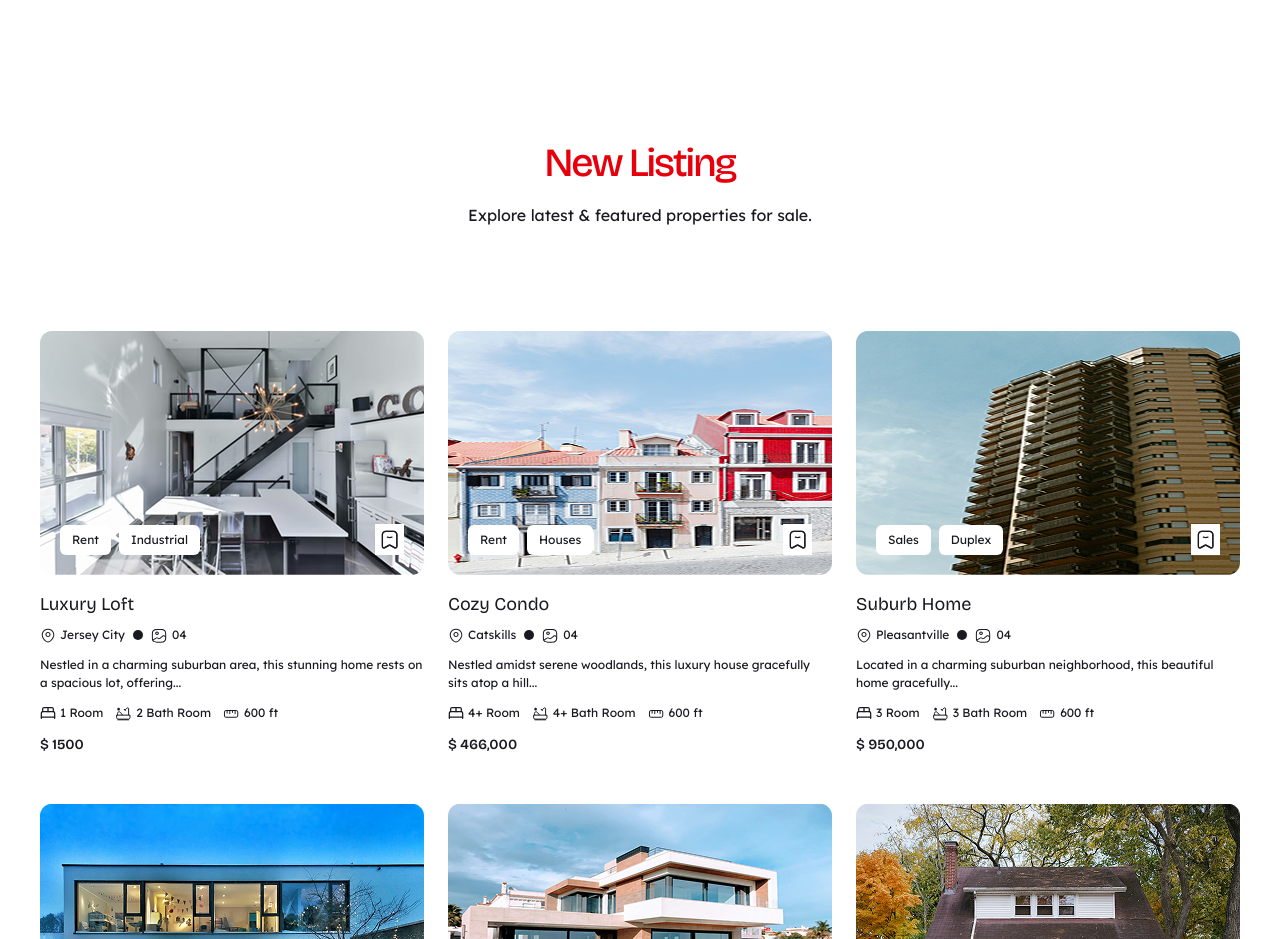
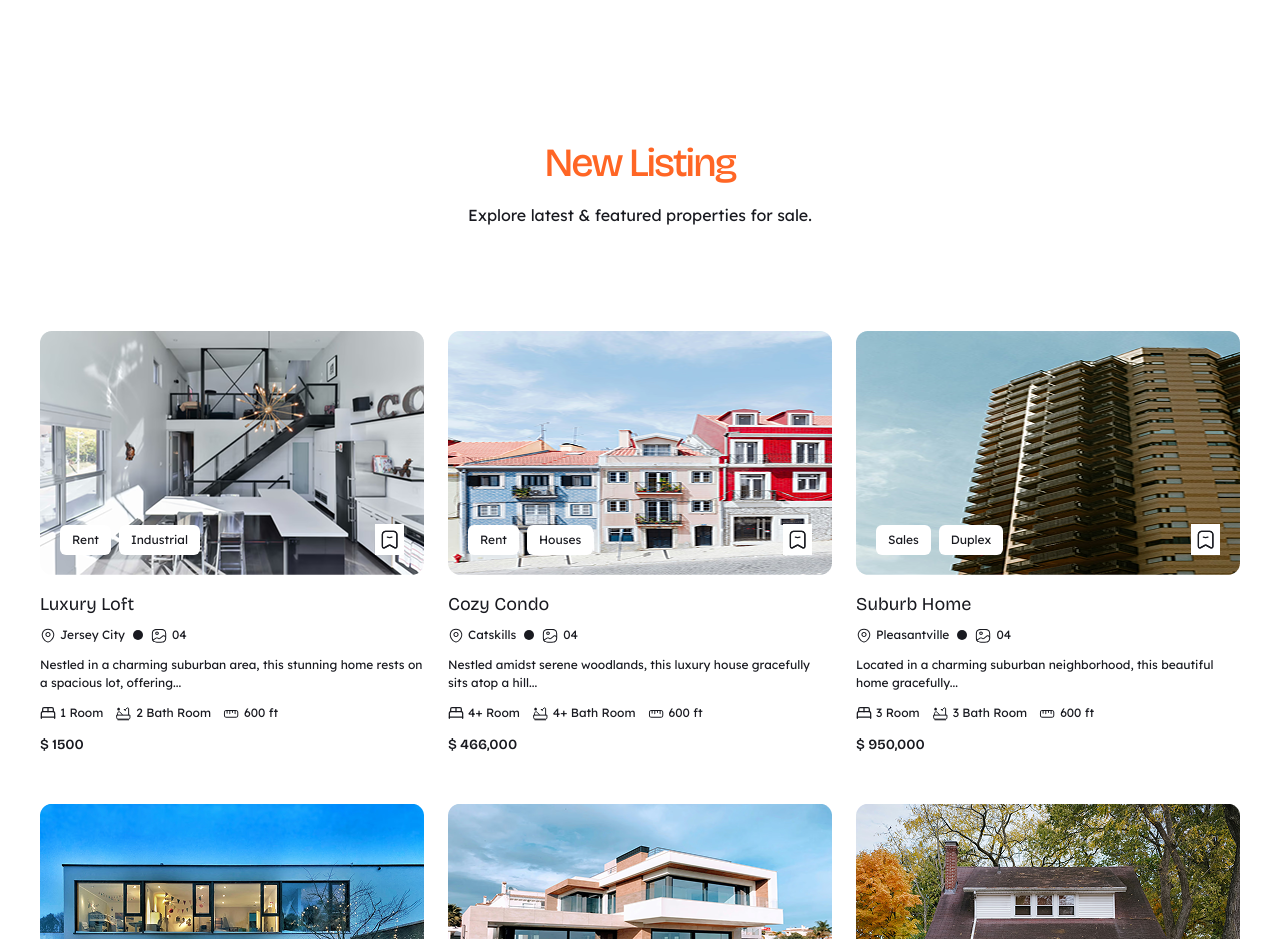
Before and after one commit to Hustle-Devs/benfort-real-estate, a Next.js app: page / in a window 1280 px wide. Shown: the part 2480-3419 px from the top of the page. Built offline with nearby package versions, Linux system fonts and the light colour scheme.

Commit message:
Update: "benfort-home-explore-section-v2)lore-section-v2"

```diff
--- a/src/components/home/listing/Listing.tsx
+++ b/src/components/home/listing/Listing.tsx
@@ -6,8 +6,8 @@ const Listing = () => {
     <section className="py-16 sm:py-20 md:py-24 lg:py-30">
       <div className="mx-auto px-4 max-w-[1232px]">
         <div className="text-center listHeading">
-          <h2 className="mb-1 sm:mb-2 lg:mb-4 text-destructive leading-[44px] sm:leading-[46px] lg:leading-[48px] tracking-[-1px] sm:tracking-[-2px]">
-            <span>New Listing</span>
+          <h2 className="mb-1 sm:mb-2 lg:mb-4 text-primary leading-[44px] sm:leading-[46px] lg:leading-[48px] tracking-[-1px] sm:tracking-[-2px]">
+            New Listing
           </h2>
           <p className="font-normal text-[16px] leading-[22px] sm:leading-[24px]">
             Explore latest & featured properties for sale.
```
